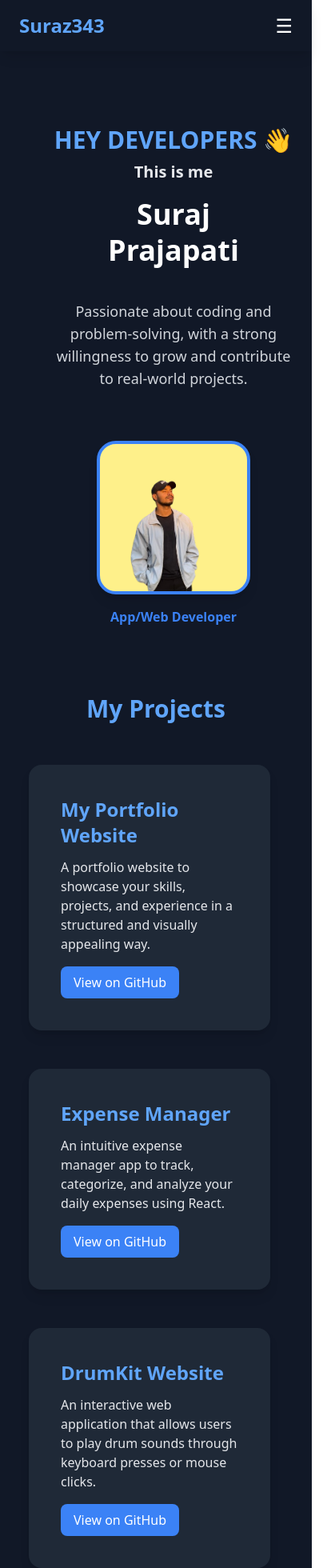
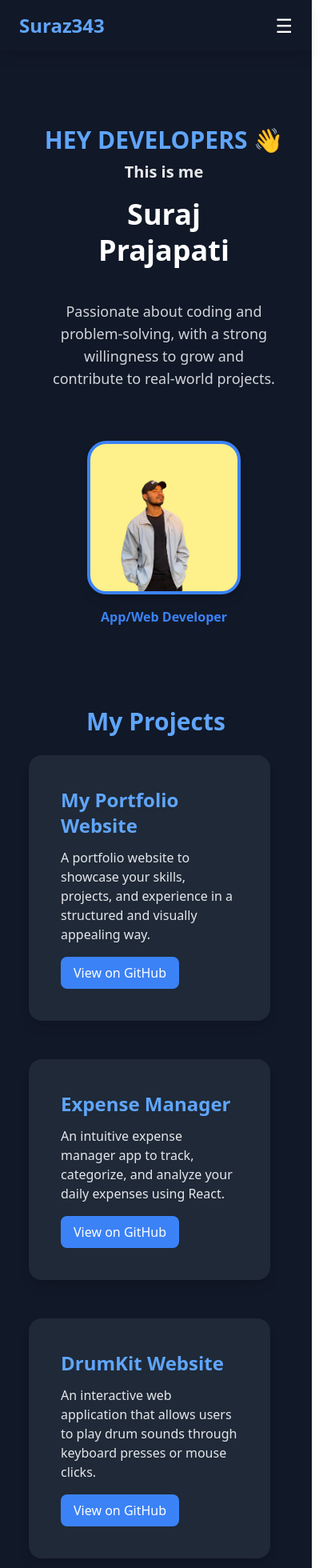
Before and after one commit to suraz343/MyPortfolio, a Next.js app: page / in a window 390 px wide. Shown: the top 1960 px of the page at 80% size, 414 px wide, since content can reach past the window. Built offline with nearby package versions, Linux system fonts and the light colour scheme.

Commit message:
background error on phone resolved

```diff
--- a/app/components/Hero.tsx
+++ b/app/components/Hero.tsx
@@ -4,7 +4,7 @@ import Image from "next/image";
 
 export default function HeroSection() {
   return (
-    <div className="flex flex-col sm:text-center md:flex-row items-center justify-center min-h-screen pl-11 md:px-10 bg-gray-900 text-white">
+    <div className="flex flex-col sm:text-center md:flex-row items-center justify-center min-h-screen pl-11 md:px-10 bg-gray-900 text-white pr-6">
 
       {/* Left Side - Text Content */}
       <div className="text-center md:text-left max-w-2xl w-full">
--- a/app/components/Projects.tsx
+++ b/app/components/Projects.tsx
@@ -53,8 +53,8 @@ export default function Projects() {
   ];
 
   return (
-    <div className="bg-gray-900 text-white flex flex-col mt-6 items-center px-6 md:px-16">
-      <h1 className="text-3xl md:text-5xl font-extrabold text-blue-400 text-center md:text-left mb-10">
+    <div className="bg-gray-900 text-white flex flex-col mt-10 items-center px-6 md:px-16">
+      <h1 className="text-3xl md:text-5xl font-extrabold text-blue-400 text-center md:text-left mb-3">
         My Projects
       </h1>
 
--- a/app/page.tsx
+++ b/app/page.tsx
@@ -8,7 +8,7 @@ import Education from "./components/Education";
 
 export default function Home() {
   return (
-    <main className="min-h-screen bg-gray-900 dark:bg-gray-900">
+    <main className="max-w-full overflow-x-hidden bg-gray-900 dark:bg-gray-900">
       <NavBar />
       <HeroSection />
       <Projects />
```
